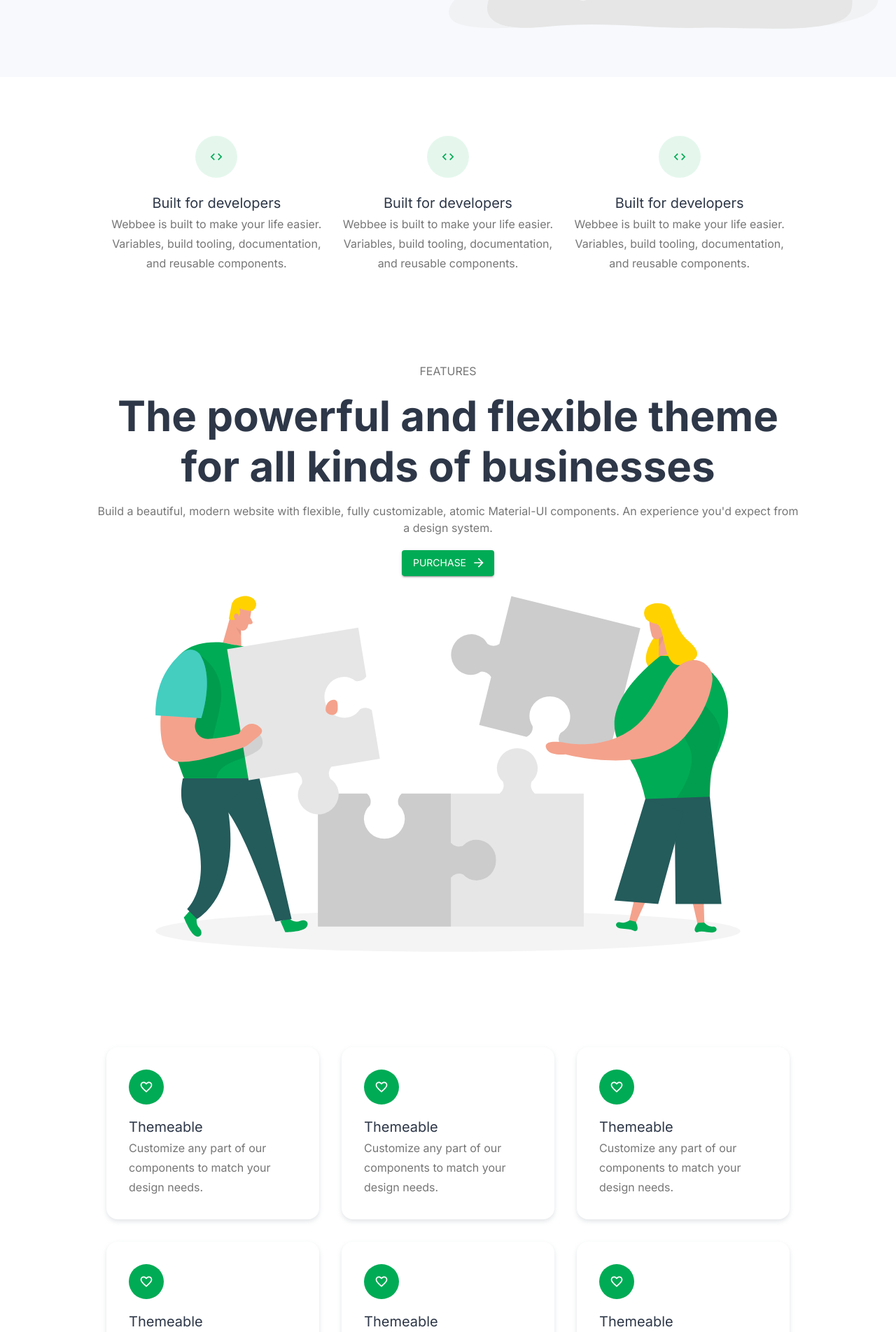
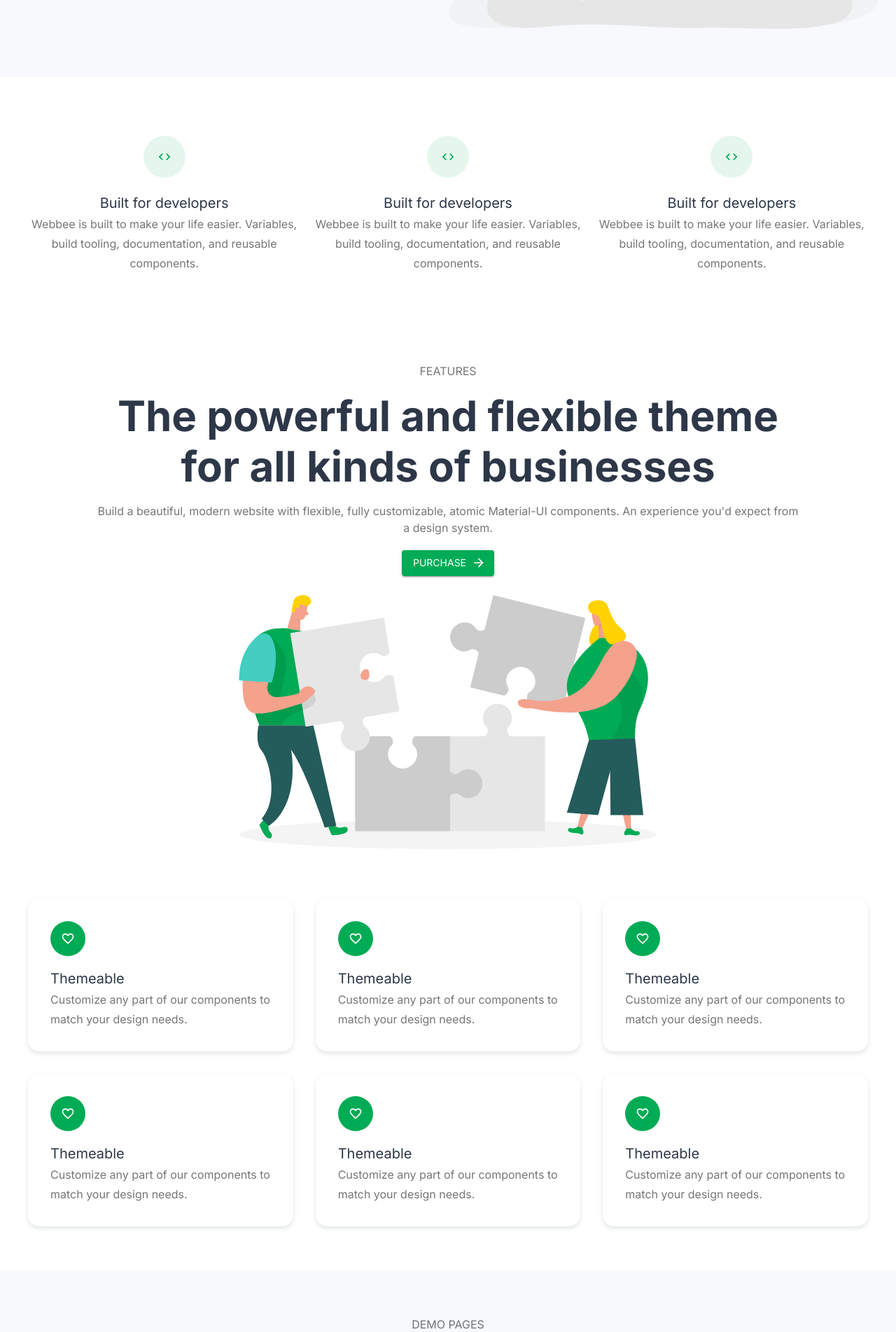
Before and after one commit to Anugraha123/clone-react-website, a React (Create React App) app: page / in a window 1280 px wide. Shown: the part 597-2500 px from the top of the page at 70% size. Built offline with nearby package versions, Linux system fonts and the light colour scheme.

Commit message:
fix: tuning

```diff
--- a/src/components/builderContent.js
+++ b/src/components/builderContent.js
@@ -43,7 +43,7 @@ const Component = () => {
           </Box>
 
           <Box mt="24px">
-            <Builders width="70%" />
+            <Builders width='50%' />
           </Box>
         </Box>
       </Container>
--- a/src/components/feature.js
+++ b/src/components/feature.js
@@ -19,7 +19,7 @@ const Component = () => {
 		<>
 
 		<Container maxWidth='lg'>
-		<Box py={{xs: '32px', md: '64px'}} px={{xs: 0, md: 16}}>
+		<Box py={{xs: '32px', md: '64px'}} px={{xs: 0, md: '16px'}}>
 				<Grid container spacing={2}>
 					<Grid item xs={12} md={4}>
 						<Box textAlign='center'>
--- a/src/components/footer.js
+++ b/src/components/footer.js
@@ -14,10 +14,10 @@ const Spacing = () => <>&nbsp;&nbsp; &nbsp;&nbsp;</>;
 const Component = () => {
   return (
     <>
-      <Container maxWidth="md">
+      <Container maxWidth="lg">
         <Box
           py={{ xs: "32px", md: "64px" }}
-          px={{ xs: 0, md: 16 }}
+          px={{ xs: 0, md: 0 }}
           textAlign="center"
         >
           <Typography color="textSecondary" paragraph>
@@ -28,7 +28,7 @@ const Component = () => {
             <b>Get started with Webbee today</b>
           </Typography>
 
-          <Typography color="textSecondary">
+          <Typography color="textSecondary" variant='h6'>
             Build a beautiful, modern website with flexible, fully customizable,
             atomic Material-UI components.
           </Typography>
--- a/src/components/marketingCards.js
+++ b/src/components/marketingCards.js
@@ -52,7 +52,7 @@ const Component = () => {
   return (
     <>
       <Container maxWidth="lg">
-        <Box py={{ xs: "32px", md: "64px" }} px={{ xs: 0, md: 16 }}>
+        <Box pb={{ xs: "32px", md: "64px" }} px={{ xs: 0, md: '16px' }}>
           <Grid container spacing={4}>
             <Grid item xs={12} md={4}>
               <CommonBox>
--- a/src/components/tiles.js
+++ b/src/components/tiles.js
@@ -120,7 +120,7 @@ const Component = () => {
   return (
     <Box bgcolor="background.default">
       <Container maxWidth="lg">
-        <Box py={{ xs: "32px", md: "64px" }} px={{ xs: 0, md: 16 }}>
+        <Box py={{ xs: "32px", md: "64px" }} px={{ xs: 0, md: '16px' }}>
           <Box textAlign="center">
             <Typography color="textSecondary" paragraph>
               DEMO PAGES
```
